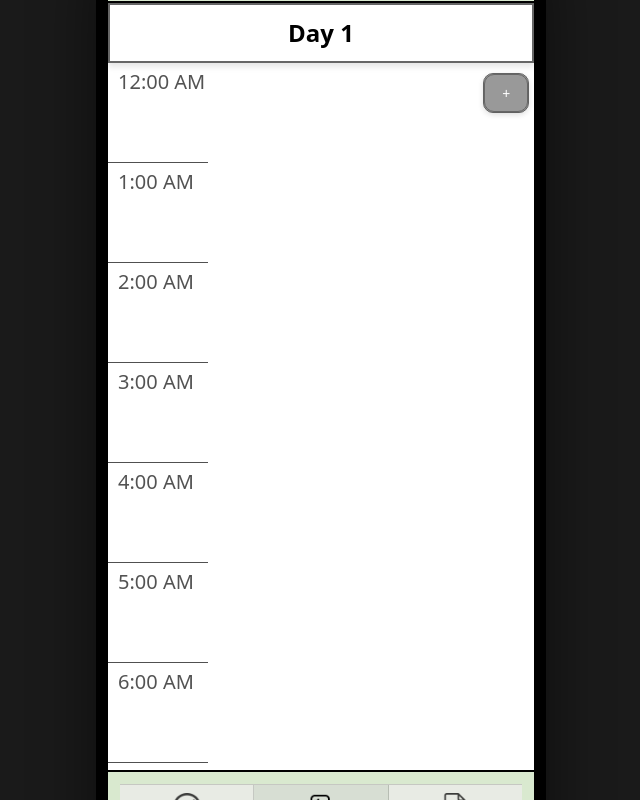
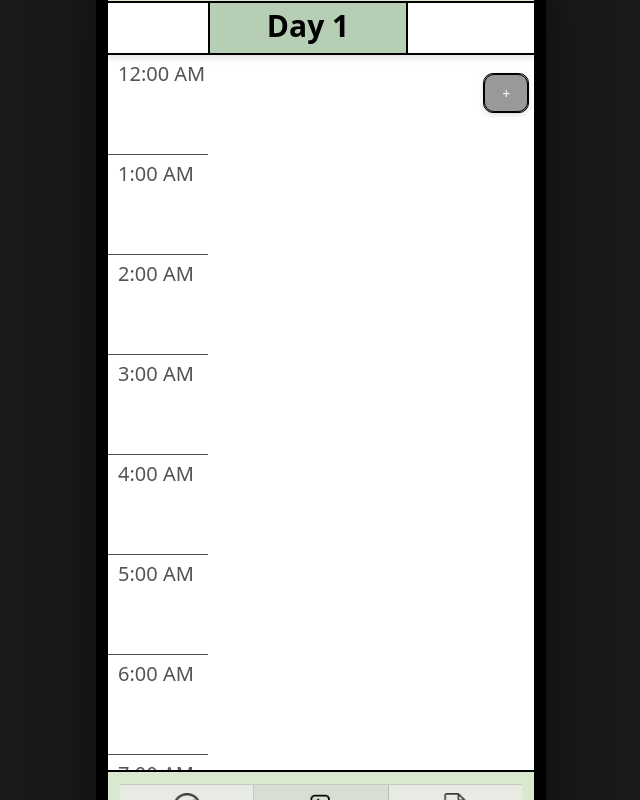
Before and after one commit to haywirebanana/cpsc481-tripadventurers, a React (Vite) app in the folder trip-adventurers/: page /trip/1/intinerary in a window 1280 px wide. Shown: the whole page, without its empty margins (319-959 px from the left). Built offline with nearby package versions, Linux system fonts and the light colour scheme.

Commit message:
sub nav bar
making them into buttons and stuff

```diff
--- a/trip-adventurers/src/components/itinerary.css
+++ b/trip-adventurers/src/components/itinerary.css
@@ -68,15 +68,15 @@
 width: 100%;
 position: sticky;
 top: 0px;
+height: 52px;
 z-index: 10000;
-overflow-x: auto;
-padding: 10px 10px;
+padding: 5px 5px;
 text-align: center;
 background: #FFFFFF;
 display: absolute;
 align-items: center;
 box-shadow: 0px 4px 6px rgba(0, 0, 0, 0.1);
-border: #666666 2px solid;
+border-bottom: #000000 2px solid;
 }
 
 /* Add Event Button */
@@ -92,5 +92,22 @@ border: #666666 2px solid;
   top: 70px;
   right: 5px;
   box-shadow: 0px 2px 6px rgba(0, 0, 0, 0.08);
-  border: #666666 1px solid;
+  border: #000000 1px solid;
 }
+
+/* Sub-navigation Bar */
+.sub-nav-bar {
+position: absolute;
+width: 200px;
+height: 50px;
+left: 100px;
+top: 0px;
+border-left: #000000 2px solid;
+border-right: #000000 2px solid;
+cursor: pointer;
+font-size: 30px;
+
+background: #B6CEB4;
+
+
+}
--- a/trip-adventurers/src/pages/Intinerary.jsx
+++ b/trip-adventurers/src/pages/Intinerary.jsx
@@ -48,7 +48,7 @@ export default function Itinerary() {
 
       {/* Date Bar */}
       <div className="date-bar" id="date-bar">
-        <h2>Day 1</h2>
+        <h2 className="sub-nav-bar">Day 1</h2>
         </div>
 
       {/* Add Event Button */}
```
